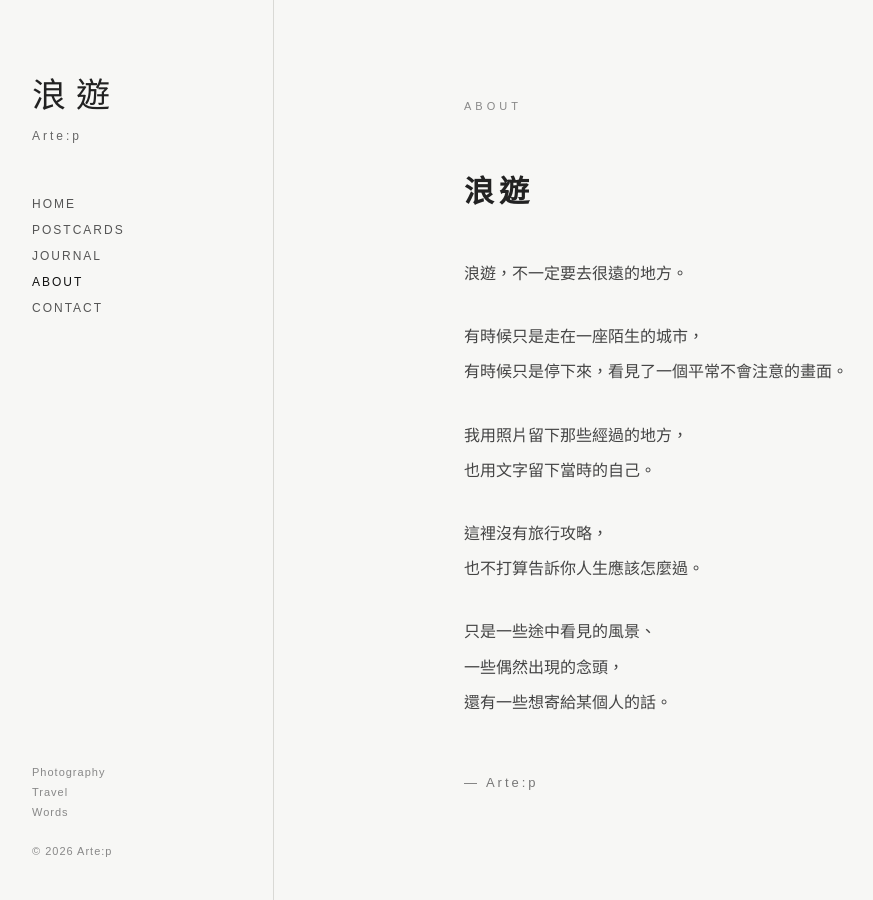
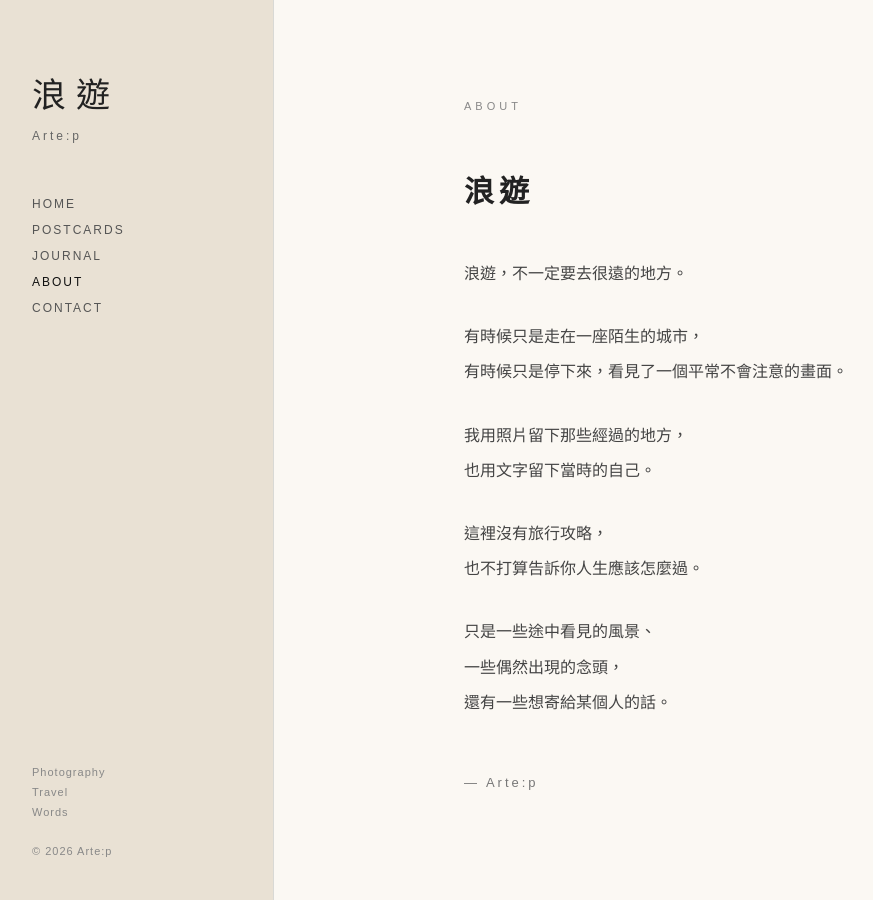
Before and after one commit to artep-wandering/artep-wandering.github.io, a Jekyll site: the page built from about/index.html, in a window 1280 px wide. Shown: the whole page, without its empty margins (6-879 px from the left). Built offline with Jekyll 4.4.1, drawn with Linux system fonts in a browser that asks for light colours; some web fonts are replaced.

Commit message:
about_index_v0.0.3

```diff
--- a/about/index.html
+++ b/about/index.html
@@ -1,7 +1,7 @@
 ---
 layout: null
 ---
-
+<!-- VERSION: about_index_v0.0.3-->
 <!DOCTYPE html>
 <html lang="zh-Hant">
 
@@ -14,7 +14,11 @@ layout: null
   <link rel="preconnect" href="https://fonts.gstatic.com" crossorigin>
   <link href="https://fonts.googleapis.com/css2?family=LXGW+WenKai+TC&display=swap"
       rel="stylesheet">
+  <link href="https://fonts.googleapis.com/css2?family=Huninn&display=swap"
+      rel="stylesheet">
+
   <style>
+
 
     * {
       box-sizing: border-box;
@@ -22,7 +26,7 @@ layout: null
 
     body {
       margin: 0;
-      background: #f7f7f5;
+      background: #fbf8f3;
       color: #222;
       font-family: Arial, "Noto Sans TC", sans-serif;
     }
@@ -43,7 +47,7 @@ layout: null
       position: fixed;
       left: 0;
       top: 0;
-      background: #f7f7f5;
+      background: #e9e1d4;
       display: flex;
       flex-direction: column;
     }
```
